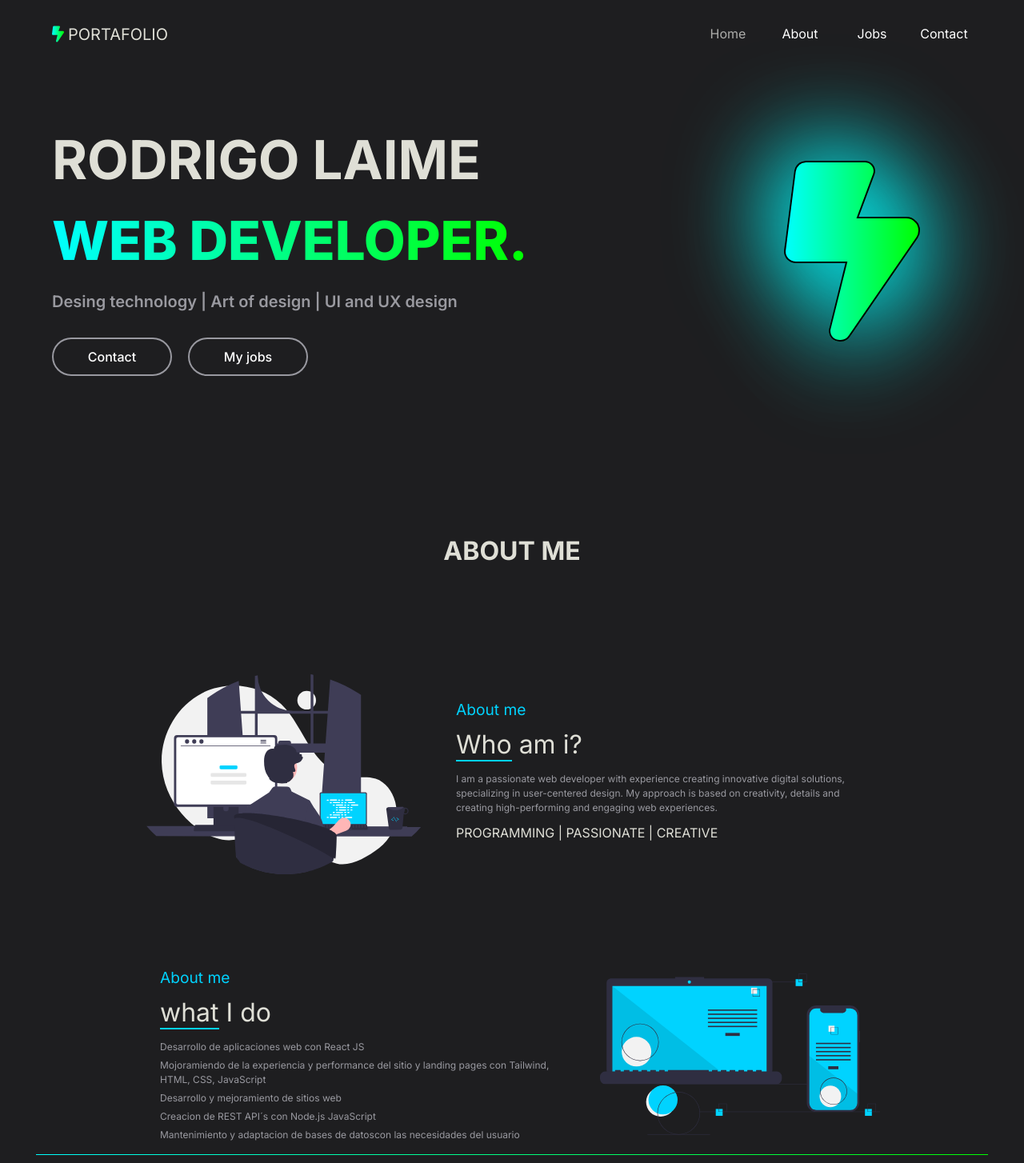
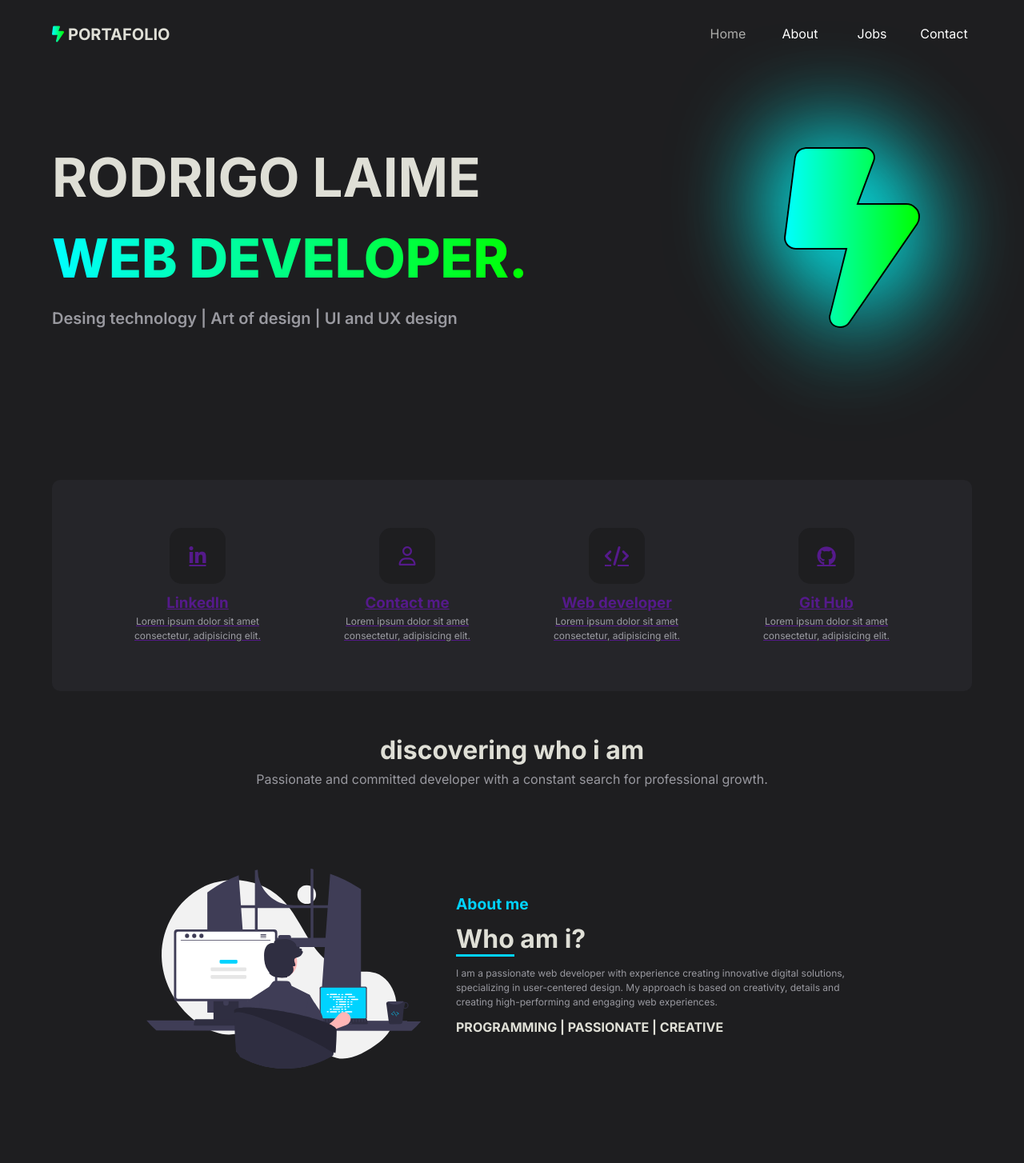
Before and after one commit to RodrigoLaime/portfolio-vite, a React (Vite) app: page / in a window 1280 px wide. Shown: the top 1454 px of the page at 80% size. Built offline with nearby package versions, Linux system fonts and the light colour scheme.

Commit message:
remove button header

```diff
--- a/src/home/Header.jsx
+++ b/src/home/Header.jsx
@@ -15,7 +15,7 @@ const Header = () => {
             <ul>
               <li>Desing technology | Art of design | UI and UX design</li>
             </ul>
-            <div className='container-button-header'>
+            {/*  <div className='container-button-header'>
               <Link className='header-button' to={'/'}>
                 <div className='a-header'>
                   Contact
@@ -26,7 +26,7 @@ const Header = () => {
                   My jobs
                 </div>
               </Link>
-            </div>
+            </div> */}
           </div>
         </section>
         <section className='container-logo'>
--- a/src/home/Main.jsx
+++ b/src/home/Main.jsx
@@ -8,13 +8,34 @@ const Main = () => {
   return (
     <main className='main'>
 
-      {/* <section className='container-main--intro'>
-        <h1 className='knockout'>INNOVATIVE DESING</h1>
-      </section> */}
+      <section className='container-main--intro'>
+        <div className='intro'>
+          <a href=''><article>
+            <div className='intro-icon'><i class="fa-brands fa-linkedin-in"></i></div>
+            <h3>LinkedIn</h3>
+            <p>Lorem ipsum dolor sit amet consectetur, adipisicing elit.</p>
+          </article></a>
+          <a href=''><article>
+            <div className='intro-icon'><i class="fa-regular fa-user"></i></div>
+            <h3>Contact me</h3>
+            <p>Lorem ipsum dolor sit amet consectetur, adipisicing elit.</p>
+          </article></a>
+          <a href=''><article>
+            <div className='intro-icon'><i class="fa-solid fa-code"></i></div>
+            <h3>Web developer</h3>
+            <p>Lorem ipsum dolor sit amet consectetur, adipisicing elit.</p>
+          </article></a>
+          <a href=''><article>
+            <div className='intro-icon'><i class="fa-brands fa-github"></i></div>
+            <h3>Git Hub</h3>
+            <p>Lorem ipsum dolor sit amet consectetur, adipisicing elit.</p>
+          </article></a>
+        </div>
+      </section>
 
       <section className='aboutme'>
-        <div className='aboutme-line'></div>
-        <h2>ABOUT ME</h2>
+        <h2>discovering who i am</h2>
+        <p>Passionate and committed developer with a constant search for professional growth.</p>
       </section>
 
       <section className='container-about-main' data-aos="fade-left">
@@ -42,11 +63,12 @@ const Main = () => {
           <h4 className='h4'>About me</h4>
           <h3><span>what</span> I do</h3>
           <ul>
-            <li>Desarrollo de aplicaciones web con React JS</li>
-            <li>Mojoramiendo de la experiencia y performance del sitio y landing pages con Tailwind, HTML, CSS, JavaScript</li>
-            <li>Desarrollo y mejoramiento de sitios web</li>
-            <li>Creacion de REST API´s con Node.js JavaScript</li>
-            <li>Mantenimiento y adaptacion de bases de datoscon las necesidades del usuario</li>
+            <li>Desarrollo de aplicaciones web dinámicas y modernas con React JS</li>
+            <li>Conocimineto de las bases y fundamentos del Lenguage JavaScript</li>
+            <li>Optimizacion de la experiencia y performance del sitio y con Tailwind, HTML, CSS</li>
+            <li>Desarrollo y Mantenimiento de Sitios Web</li>
+            <li>Desarrollar APIs y API CRUD de manera eficiente</li>
+            <li>Mantenimiento y adaptacion de bases de datos segun necesidades del cliente</li>
           </ul>
         </article>
 
@@ -57,8 +79,8 @@ const Main = () => {
       </section>
 
       <section className='aboutme'>
-        <div className='aboutme-line'></div>
-        <h2>TOOLS</h2>
+        <h2>Discovering my Tools</h2>
+        <p>Explore and discover the fundamental tools that I use in my day to day as a developer.</p>
       </section>
 
       <section>
--- a/src/styles/app.css
+++ b/src/styles/app.css
@@ -1,10 +1,9 @@
-@import 'tailwindcss/base';
+/* @import 'tailwindcss/base';
 @import 'tailwindcss/components';
 @import 'tailwindcss/utilities';
-
+ */
 .app {
     font-family: 'Inter', sans-serif;
     color: #fffff5db;
     overflow-x: hidden;
-    /* background-color: red; */
 }
--- a/src/styles/header.css
+++ b/src/styles/header.css
@@ -1,5 +1,5 @@
 .header {
-  padding-top: 150px;
+  padding-top: 100px;
   padding-bottom: 50px;
   width: 100%;
   max-width: 1250px;
@@ -9,7 +9,8 @@
 
 .container-header {
   display: flex;
-  flex-direction: column;
+  /* flex-direction: column; */
+  flex-direction: column-reverse;
   align-items: center;
   padding: 0 30px;
 }
@@ -128,16 +129,11 @@
   -webkit-text-stroke: 2px black;
 }
 
-@media (min-width: 375px) {
-  .container-button-header {
-    width: 100%;
-    display: flex;
-    gap: 20px;
-    justify-content: center;
-  }
-}
 
 @media (min-width: 575px) {
+  .header {
+    padding-top: 150px;
+  }
   .header-text h1 {
     font-size: 6vw;
   }
@@ -149,12 +145,10 @@
   .header-text div .header-button .a-header {
     width: 100%;
     max-width: 300px;
+    transition: 0.5s ease;
   }
 
   .header-text div .header-button .a-header:hover {
-    box-shadow: 0px 0px 50px 4px rgba(0, 255, 255, 0.75);
-    -webkit-box-shadow: 0px 0px 50px 4px rgba(0, 255, 255, 0.75);
-    -moz-box-shadow: 0px 0px 50px 4px rgba(0, 255, 255, 0.75);
     border: 2px solid #00ffea;
   }
 
@@ -186,16 +180,6 @@
     text-align: left;
   }
 
-  .container-button-header {
-    width: 100%;
-    display: flex;
-    gap: 20px;
-    justify-content: left;
-  }
-
-  .header-text div .header-button .a-header {
-    margin: 15px 0;
-  }
 }
 
 
--- a/src/styles/main.css
+++ b/src/styles/main.css
@@ -5,52 +5,83 @@
   margin: 0 auto;
 }
 
-/*
-.container-main--intro{
-  padding: 100px 0;
-}
-.container-main--intro h1 {
-  z-index: -1;
-  font-weight: bold;
-  text-align: center;
-  position: relative;
-  font-family: sans-serif;
-  font-size: 12vw;
-  letter-spacing: 4px;
-  overflow: hidden;
-  background: linear-gradient(120deg, #1e1e20, #ebebf599, #1e1e20);
-  background-repeat: no-repeat;
-  background-size: 80%;
-  animation: animate 4s linear infinite;
-  -webkit-background-clip: text;
-  -webkit-text-fill-color: rgba(0, 0, 0, 0);
+.container-main--intro {
+  padding: 0 50px;
+  /* color: #262534; */
+  /* color: #2f2e41; */
+  /* color: #3f3d56; */
+  /* color: #e6e6e6; */
+  padding: 0 50px;
 }
 
-@keyframes animate {
-  0% {
-    background-position: -500%;
-  }
-  100% {
-    background-position: 500%;
-  }
+.container-main--intro .intro {
+  padding: 40px 0;
+  border-radius: 10px;
+  /* background-color: #3f3d56; */
+  background-color: #252529;
+  /* background-color: #2f2e41; */
+  display: flex;
+  flex-wrap: wrap;
+  justify-content: center;
+  gap: 12px;
 }
- */
- .aboutme {
-  /* background-color: saddlebrown; */
+
+.container-main--intro .intro article {
+  width: 250px;
+  padding: 20px;
+  text-align: center;
+  border-radius: 10px;
+  transition: 0.5s ease-in-out;
+}
+
+.container-main--intro .intro article:hover {
+  /* background-color: #2f2e41; */
+  /* background-color: #3f3d56; */
+  background-color: rgba(255, 255, 255, 0.039);
+  /* background-color: #262534; */
+}
+
+.container-main--intro .intro article .intro-icon {
+  /* background-color: #262534; */
+  background-color: #1e1e20;
+  margin: 0 auto;
+  width: 70px;
+  height: 70px;
+  margin-bottom: 10px;
+  border-radius: 15px;
+  display: grid;
+  place-items: center;
+  font-size: 1.5rem;
+}
+
+.container-main--intro .intro article h3 {
+  font-weight: bold;
+}
+
+.container-main--intro .intro article p {
+  color: #ebebf599;
+  font-size: 12px;
+}
+
+/* .container-main--intro .intro article .intro-icon:hover{
+  -webkit-box-shadow: 5px 5px 10px 0px rgba(63,61,86,1);
+  -moz-box-shadow: 5px 5px 10px 0px rgba(63,61,86,1);
+  box-shadow: 5px 5px 10px 0px rgba(63,61,86,1);
+} */
+
+.aboutme {
+  text-align: center;
   padding: 0 30px;
-  text-align: center;
- }
-.aboutme .aboutme-line {
-  height: 0.5px;
-  background: #00FF00;
-  background: linear-gradient(to left, #00FF00 0%, #00FFFF 100%);
+  padding-top: 50px;
 }
 
 .aboutme h2 {
-  padding: 30px 0;
   font-size: 2rem;
   font-weight: bold;
-  /* border-top: 2px solid white; */
+}
+
+.aboutme p {
+  color: #ebebf599;
 }
 
 /* Section 2 main ######################################### */
@@ -83,6 +114,7 @@ background: linear-gradient(299deg, rgba(63,61,86,1) 15%, rgba(38,37,52,1) 100%)
 
 .main-text--about .h4 {
   font-size: 1.2rem;
+  font-weight: bold;
   /* color: #00FFFF; */
   color: #00d3ff
 }
@@ -90,10 +122,11 @@ background: linear-gradient(299deg, rgba(63,61,86,1) 15%, rgba(38,37,52,1) 100%)
 .main-text--about h3 {
   font-size: 2rem;
   padding: 5px 0;
+  font-weight: bold;
 }
 
 .main-text--about h3 span {
-  border-bottom: 2px solid #00d3ff;
+  border-bottom: 3px solid #00d3ff;
 }
 
 .main-text--about p {
@@ -102,6 +135,7 @@ background: linear-gradient(299deg, rgba(63,61,86,1) 15%, rgba(38,37,52,1) 100%)
   color: #ebebf599;
   /* text-align: justify; */
 }
+
 .main-text--about ul li {
   font-size: 12px;
   padding-top: 5px;
@@ -171,6 +205,7 @@ background: linear-gradient(299deg, rgba(63,61,86,1) 15%, rgba(38,37,52,1) 100%)
   .text-about-two {
     margin-right: 0;
     margin-left: auto;
+    text-align: right;
   }
 
   .main-img {
--- a/src/styles/menu.css
+++ b/src/styles/menu.css
@@ -31,6 +31,7 @@
   font-size: 20px;
   display: flex;
   align-items: center;
+  font-weight: bold;
 }
 
 .menu-nav .menu-h4 .logo-one {
```
